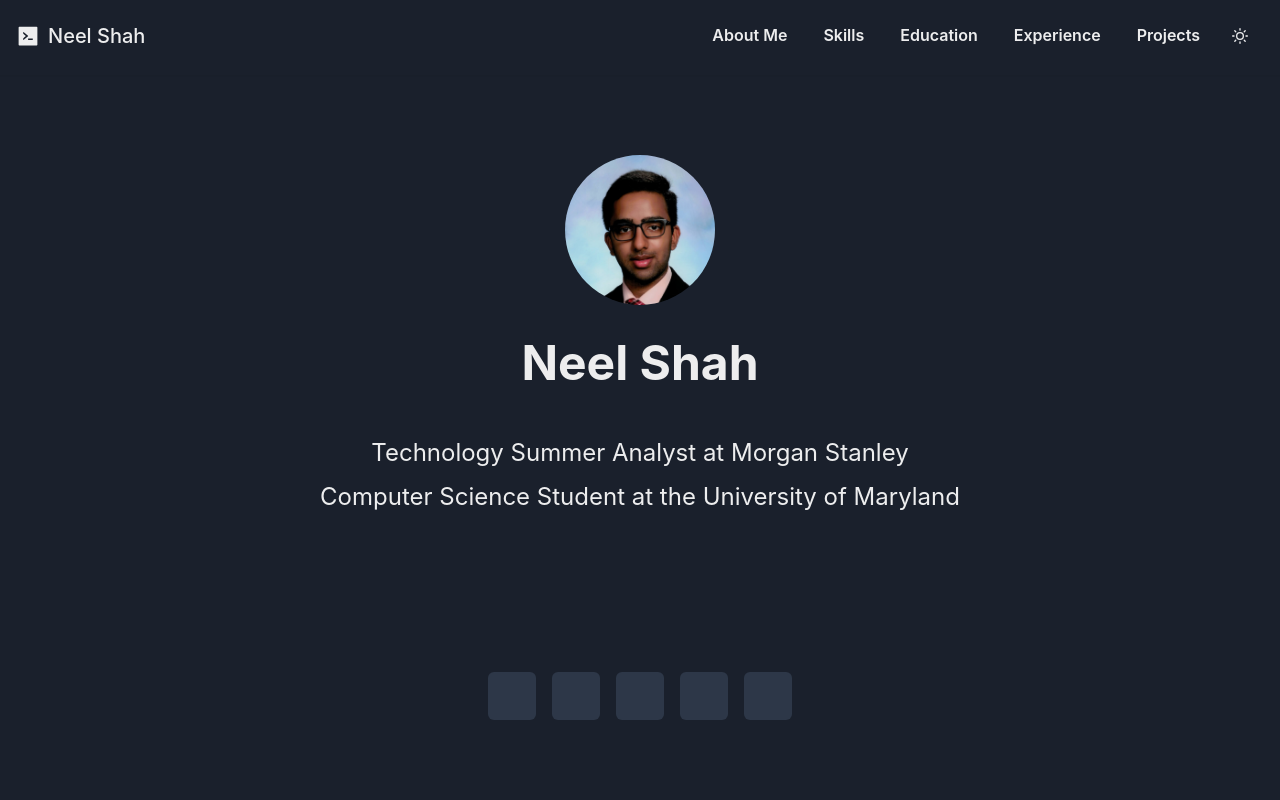
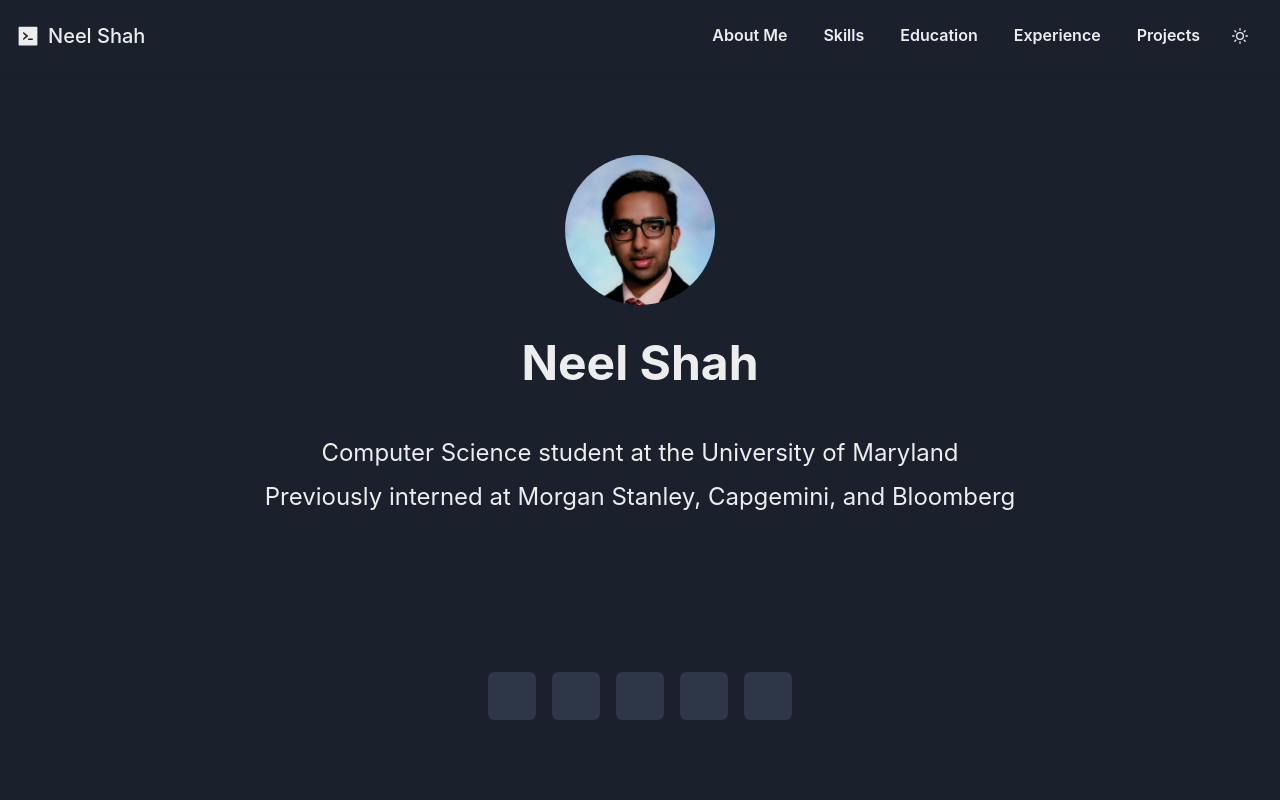
Before and after one commit to neelshah400/NeelShah, a Next.js app: page / in a window 1280 px wide. Shown: the top 800 px of the page. Built offline with nearby package versions, Linux system fonts and the light colour scheme; some icons are missing.

Commit message:
Update headline after finishing Morgan Stanley internship

```diff
--- a/src/components/Headlines.tsx
+++ b/src/components/Headlines.tsx
@@ -5,12 +5,12 @@
 
   const headlines: string[] = useBreakpointValue({
     base: [
-      'Technology Summer Analyst @ Morgan Stanley',
-      'CS @ UMD'
+      'CS @ UMD',
+      'Prev @ Morgan Stanley, Capgemini, Bloomberg'
     ],
     sm: [
-      'Technology Summer Analyst at Morgan Stanley',
-      'Computer Science Student at the University of Maryland'
+      'Computer Science student at the University of Maryland',
+      'Previously interned at Morgan Stanley, Capgemini, and Bloomberg'
     ]
   })
 
```
